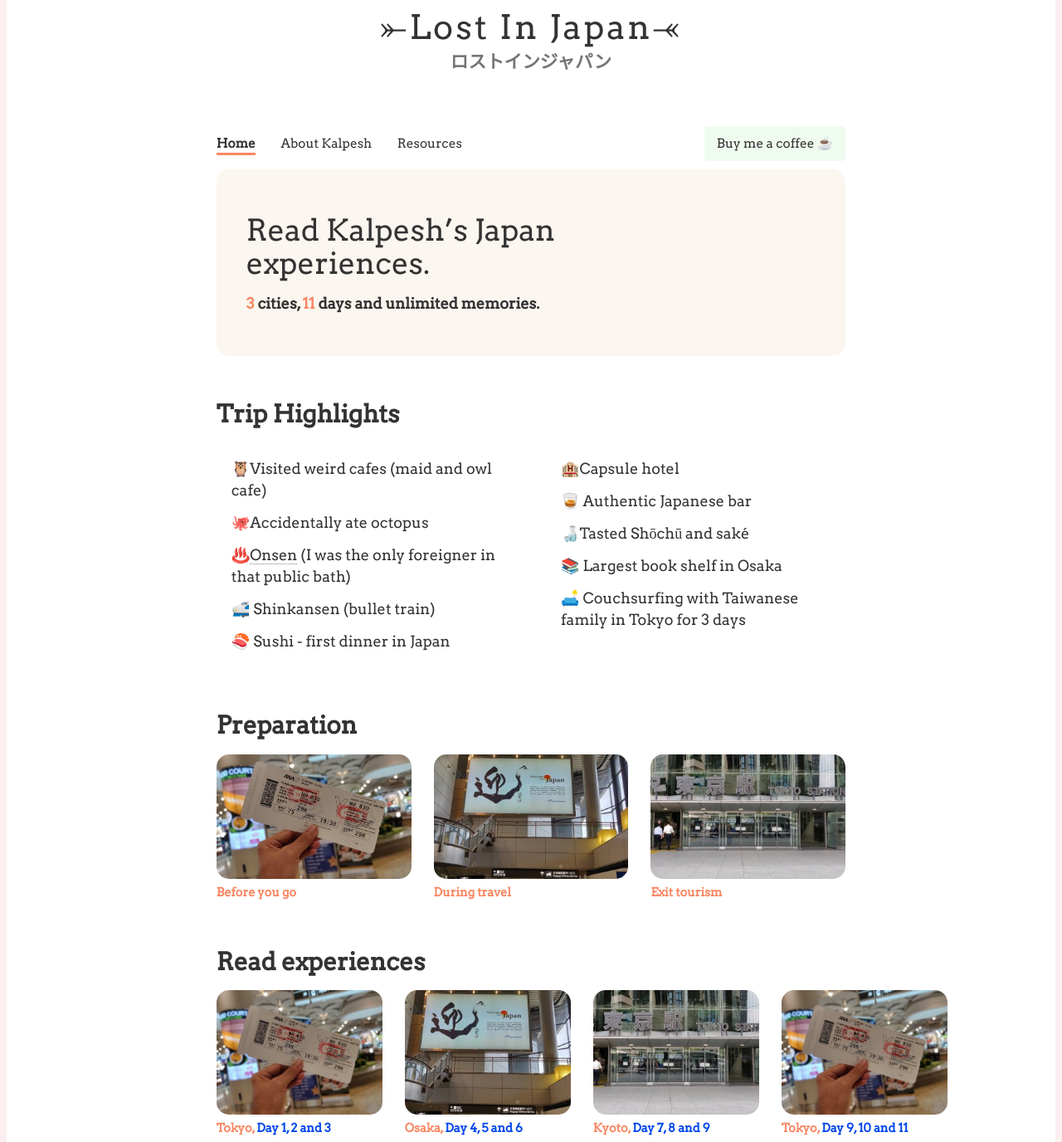
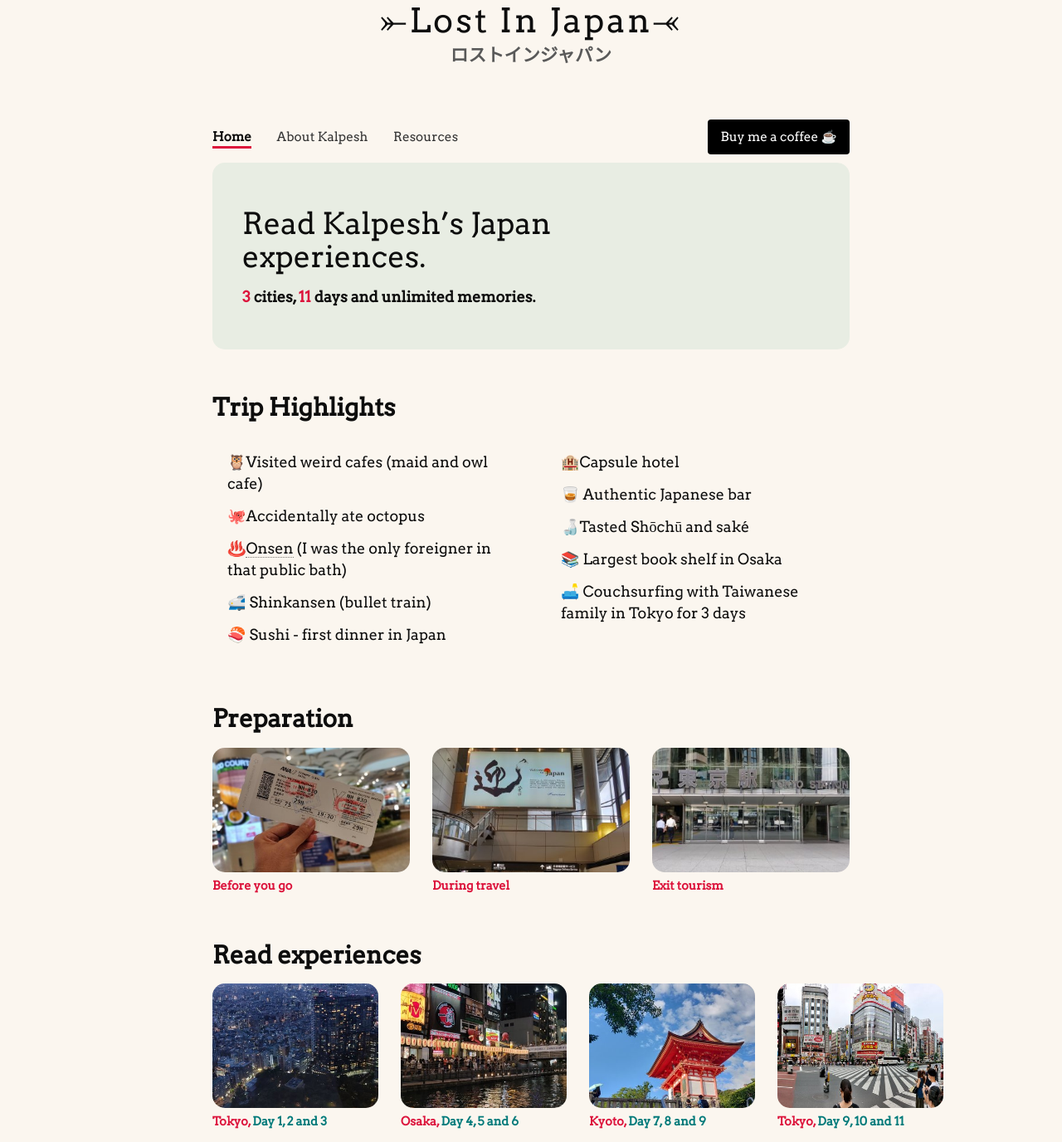
Before and after one commit to kalpeshsingh/lost-in-japan, a Gatsby site: page / in a window 1280 px wide. Shown: the part 33-1409 px from the top of the page at 83% size. Built offline with nearby package versions, Linux system fonts and the light colour scheme; Gatsby itself is replaced by a stand-in of ours.

Commit message:
refactor(site): adds card covers and change color scheme (to make it more travel friendly)

```diff
--- a/src/components/FilledLink/FilledLink.css
+++ b/src/components/FilledLink/FilledLink.css
@@ -1,7 +1,8 @@
 @import "./../../core/css/brand.css";
 
-.filledButton {
+.filledButton.filledButton {
   padding: 0.75em 1em;
-  background-color: hsl(114, 56%, 96%);
+  color: hsl(0, 0%, 100%);
+  background-color: hsl(0, 0%, 0%);
   border-radius: var(--border-radius-sm);
 }
--- a/src/components/Header/Header.css
+++ b/src/components/Header/Header.css
@@ -75,7 +75,7 @@
 
 .header__navbar__link--active {
   font-weight: bold;
-  border-bottom: solid 3px var(--color-tan-hide);
+  border-bottom: solid 3px var(--color-crimson);
   padding-bottom: 2px;
 }
 
--- a/src/components/HighlightedText/HighlightedText.css
+++ b/src/components/HighlightedText/HighlightedText.css
@@ -1,6 +1,6 @@
 @import "../../core/css/brand.css";
 
 .highlightedText {
-  color: var(--color-tan-hide);
+  color: var(--color-crimson);
   font-weight: bold;
 }
--- a/src/components/Jumbotron/Jumbotron.css
+++ b/src/components/Jumbotron/Jumbotron.css
@@ -1,7 +1,7 @@
 @import "../../core/css/brand.css";
 
 .jumbotron {
-  background-color: var(--color-white-linen);
+  background-color: var(--color-green-white);
   padding: 3rem 2rem;
   border-radius: var(--border-radius-lg);
 }
--- a/src/components/layout.css
+++ b/src/components/layout.css
@@ -43,7 +43,7 @@ template {
 }
 a {
   background-color: transparent;
-  color: hsla(222, 100%, 46%, 1);
+  color: hsl(180, 100%, 24%);
   text-decoration: none;
   -webkit-text-decoration-skip: objects;
 }
@@ -203,7 +203,7 @@ html {
   box-sizing: inherit;
 }
 body {
-  color: hsl(0, 0%, 20%);
+  color: hsl(0, 0%, 5%);
   font-family: "Arvo", serif;
   font-weight: normal;
   word-wrap: break-word;
@@ -212,8 +212,8 @@ body {
   -ms-font-feature-settings: "kern", "liga", "clig", "calt";
   -webkit-font-feature-settings: "kern", "liga", "clig", "calt";
   font-feature-settings: "kern", "liga", "clig", "calt";
-  border: solid 8px #fbefef;
   min-height: 100vh;
+  background-color: var(--bg-layout);
 }
 img {
   max-width: 100%;
--- a/src/core/css/brand.css
+++ b/src/core/css/brand.css
@@ -11,9 +11,10 @@
    Color Schemes
    ========================================================================== */
 :root {
-  --color-tan-hide: hsl(15, 93%, 68%);
-  --color-white-linen: hsl(36, 56%, 96%);
-  --color-white-lilac: hsl(246, 56%, 96%);
-  --color-link-water: hsl(204, 56%, 96%);
-  --color-secondary: hsl(0, 0%, 46%);
+  --bg-layout: hsl(36, 56%, 96%);
+  --color-crimson: crimson;
+  --color-green-white: hsl(90, 22%, 91%);
+  --color-athens-grey: hsl(246, 22%, 91%);
+  --color-link-water: hsl(204, 22%, 91%);
+  --color-secondary: hsl(0, 0%, 35%);
 }
--- a/src/pages/About.css
+++ b/src/pages/About.css
@@ -4,7 +4,7 @@
    About section and jumbotron overrides
    ========================================================================== */
 .about .jumbotron {
-  background-color: var(--color-white-lilac);
+  background-color: var(--color-athens-grey);
 }
 
 .about .jumbotron__subtitle {
--- a/src/pages/index.js
+++ b/src/pages/index.js
@@ -21,6 +21,11 @@ import "./index.css"
 import beforeYouGo from "./../images/japan_airline_ticket.jpg"
 import duringTravel from "./../images/japan_airport_welcome_board.jpg"
 import exitTourism from "./../images/tokyo_station.jpg"
+
+import kyotoCover from "../images/kyoto_card_cover.jpg"
+import osakaCover from "../images/osaka_card_cover.jpg"
+import tokyoCover1 from "../images/tokyo_cover_one.jpg"
+import tokyoCover2 from "../images/tokyo_cover_two.jpg"
 
 const IndexPage = () => (
   <Layout type={PAGE_TYPE.HOMEPAGE}>
@@ -131,7 +136,7 @@ const IndexPage = () => (
             <HighlightedText>Tokyo,</HighlightedText> Day 1, 2 and 3
           </div>
         }
-        image={beforeYouGo}
+        image={tokyoCover1}
       />
       <Card
         title={
@@ -139,7 +144,7 @@ const IndexPage = () => (
             <HighlightedText>Osaka,</HighlightedText> Day 4, 5 and 6
           </div>
         }
-        image={duringTravel}
+        image={osakaCover}
       />
       <Card
         title={
@@ -147,7 +152,7 @@ const IndexPage = () => (
             <HighlightedText>Kyoto,</HighlightedText> Day 7, 8 and 9
           </div>
         }
-        image={exitTourism}
+        image={kyotoCover}
         link={"/stories/kyoto-3-days-stories-itinerary"}
       />
       <Card
@@ -156,7 +161,7 @@ const IndexPage = () => (
             <HighlightedText>Tokyo,</HighlightedText> Day 9, 10 and 11
           </div>
         }
-        image={beforeYouGo}
+        image={tokyoCover2}
       />
     </div>
     {/*<h1>Hi people</h1>*/}
```
Also changed, not shown: src/pages/stories/kyoto-3-days-stories-itinerary/Kyoto.js (+6 -6 lines), src/pages/stories/stories.css (+9 -2 lines), src/images/kyoto_card_cover.jpg (added), src/images/osaka_card_cover.jpg (added), src/images/tokyo_cover_one.jpg (added), src/images/tokyo_cover_two.jpg (added).
